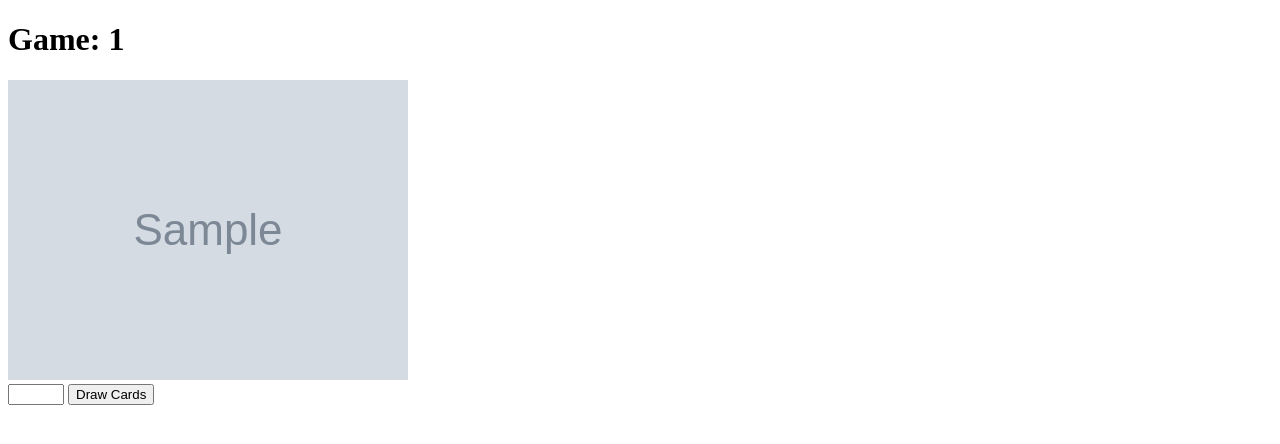
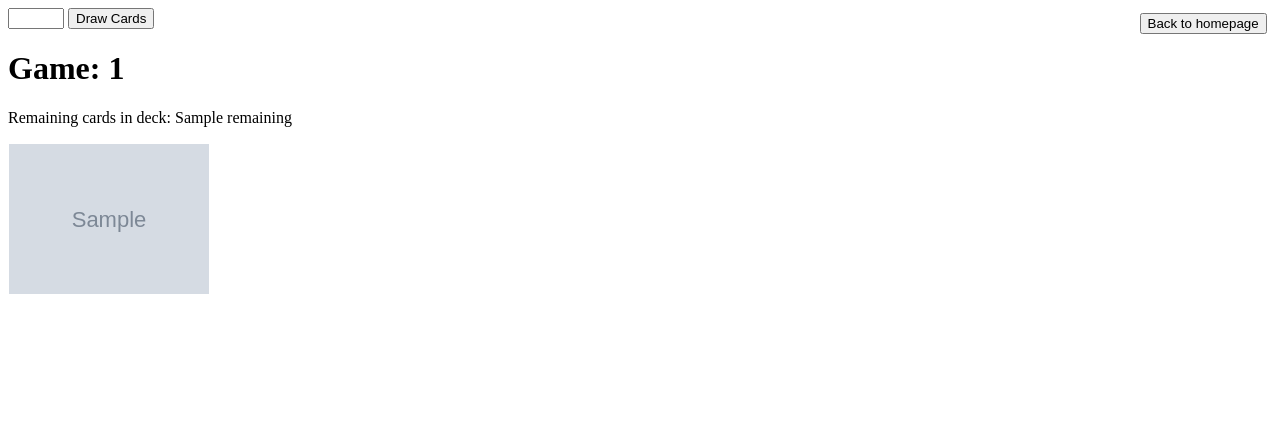
Before and after one commit to PhilippHe98/CloudNative-CardGame, a Spring app: template src/main/resources/templates/play.html in a window 1280 px wide. Shown: the top 444 px of the page. Run offline with Thymeleaf, Linux system fonts and the light colour scheme; the template is opened without the code that fills it: most values are stand-ins (such as "Sample title", 1, 10 or a date in 2020); grey boxes marked "Sample" are stand-in pictures; data that the repository does not hold is empty; some of the project's set-up classes (security, data sources, template engines, error pages and the like) are left out, and stand-ins take their place.

Commit message:
Update DrawCards and Card classes, add delete method to GameStateService, modify TestDataConfig and SecurityConfig, and update play.html template

```diff
--- a/src/main/java/de/hskl/cloudnative/CloudnativeApplication.java
+++ b/src/main/java/de/hskl/cloudnative/CloudnativeApplication.java
@@ -7,6 +7,7 @@
 public class CloudnativeApplication {
 
 	public static void main(String[] args) {
+		// http://localhost:8080/swagger-ui/index.html for endpoint documentation
 		SpringApplication.run(CloudnativeApplication.class, args);
 	}
 
--- a/src/main/java/de/hskl/cloudnative/deck_of_cards/Card.java
+++ b/src/main/java/de/hskl/cloudnative/deck_of_cards/Card.java
@@ -10,8 +10,9 @@
 @NoArgsConstructor
 @AllArgsConstructor
 public class Card {
+    private String code;
     private String image;
     private String value;
     private String suit;
-    private String code;
+
 }
--- a/src/main/java/de/hskl/cloudnative/deck_of_cards/DrawCards.java
+++ b/src/main/java/de/hskl/cloudnative/deck_of_cards/DrawCards.java
@@ -15,5 +15,5 @@
     private boolean success;
     private String deck_id;
     private List<Card> cards;
-    private int remaining;
+    private String remaining;
 }
--- a/src/main/java/de/hskl/cloudnative/security/config/SecurityConfig.java
+++ b/src/main/java/de/hskl/cloudnative/security/config/SecurityConfig.java
@@ -21,11 +21,10 @@
         return httpSecurity
                 .csrf(csrf -> csrf.disable())
                 .authorizeHttpRequests(auth -> auth // TODO: Add security rules
-                        // .requestMatchers("/user/register", "/error", "/swagger-ui/**", "/v3/api-docs/**").permitAll()
+                        .requestMatchers("/user/register", "/error", "/swagger-ui/**", "/v3/api-docs/**").permitAll()
                         // .requestMatchers("/create-note").hasRole("WRITER")
                         // .requestMatchers("/delete-note").hasAnyRole("ADMIN","WRITER")
-                        // .requestMatchers(EndpointRequest.to("health")).permitAll()  // Allow access to Actuator Health endpoint
-                        // .requestMatchers(EndpointRequest.toAnyEndpoint().excluding("health")).hasRole("ADMIN")  // Restrict access to other Actuator endpoints
+                        .requestMatchers(EndpointRequest.toAnyEndpoint().excluding("health")).hasRole("ADMIN")  // Restrict access to other Actuator endpoints
                         .anyRequest().authenticated())
                 .httpBasic(Customizer.withDefaults())
                 .formLogin(Customizer.withDefaults())
--- a/src/main/java/de/hskl/cloudnative/security/config/TestDataConfig.java
+++ b/src/main/java/de/hskl/cloudnative/security/config/TestDataConfig.java
@@ -32,7 +32,7 @@
                     .lastName("User")
                     .email("writer@example.com")
                     .password(passwordEncoder.encode("pass"))
-                    .roles(new HashSet<>(List.of("ROLE_WRITER")))
+                    .roles(new HashSet<>(List.of("ROLE_PLAYER")))
                     .build();
 
             AuthUser defaultUser = AuthUser.builder()
--- /dev/null
+++ b/src/main/resources/static/css/styles.css
@@ -0,0 +1,17 @@
+.card-container {
+    display: flex;
+    flex-wrap: wrap;
+    justify-content: flex-start;
+}
+
+.card {
+    margin: 1pt;
+    width: 200px;
+    height: auto;
+}
+
+.back-button {
+    position: fixed;
+    top: 10pt;
+    right: 10pt;
+}
--- a/src/main/resources/templates/play.html
+++ b/src/main/resources/templates/play.html
@@ -1,23 +1,35 @@
 <!DOCTYPE html>
 <html xmlns="http://www.w3.org/1999/xhtml" xmlns:th="https://www.thymeleaf.org"
     xmlns:sec="https://www.thymeleaf.org/thymeleaf-extras-springsecurity6">
+
 <head>
-        <title>Hello World!</title>
+    <title>Card Game</title>
+    <link th:href="@{/css/styles.css}" rel="stylesheet" />
 </head>
+
+<div>
+    <form action="/game/play/drawCards" method="get">
+        <input type="hidden" name="gameId" th:value="${gamestate.id}" />
+        <input type="number" id="count" name="count" min="1" max="52" />
+        <input type="submit" value="Draw Cards" />
+    </form>
+
+    <form action="/game/play/backToHomepage" method="get">
+        <button type="submit" class="back-button">Back to homepage</button>
+    </form>
+</div>
+
+
 <body>
     <h1 th:text="'Game: ' + ${gamestate.id}"></h1>
+    <p th:text="'Remaining cards in deck: ' + ${gamestate.deck.remaining}"></p>
 
-        <div th:if="${cards != null}">
+    <div class="card-container" th:if="${cards != null}">
         <div th:each="card : ${cards}">
-                <img th:src="${card.image}" alt="Card image">
+            <img th:src="${card.image}" alt="Card image" class="card">
         </div>
     </div>
 
-        <form action="drawCards" method="get">
-            <input type="hidden" name="gameId" th:value="${gamestate.id}"/>
-            <input type="number" id="count" name="count" min="1" max="52"/>
-            <input type="submit" value="Draw Cards"/>
-        </form>
+</body>
 
-    </body>
 </html>
```
Also changed, not shown: src/main/java/de/hskl/cloudnative/deck_of_cards/GameController.java (+43 -5 lines), src/main/java/de/hskl/cloudnative/deck_of_cards/GameStateService.java (+7 -0 lines), src/main/resources/templates/start.html (+13 -5 lines). Lines whose indentation alone changed are shown as unchanged.
